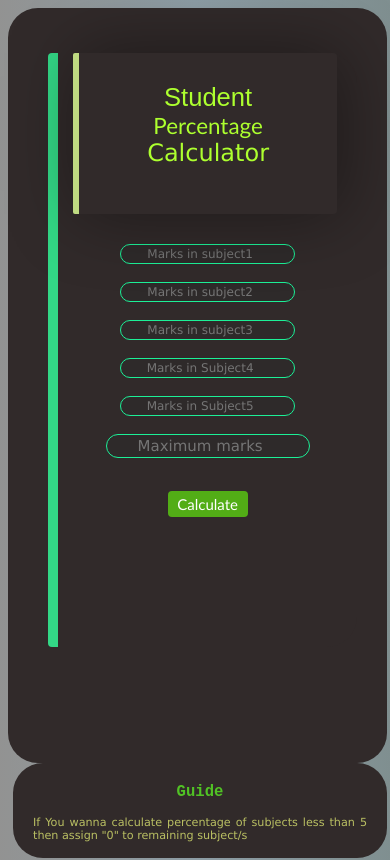
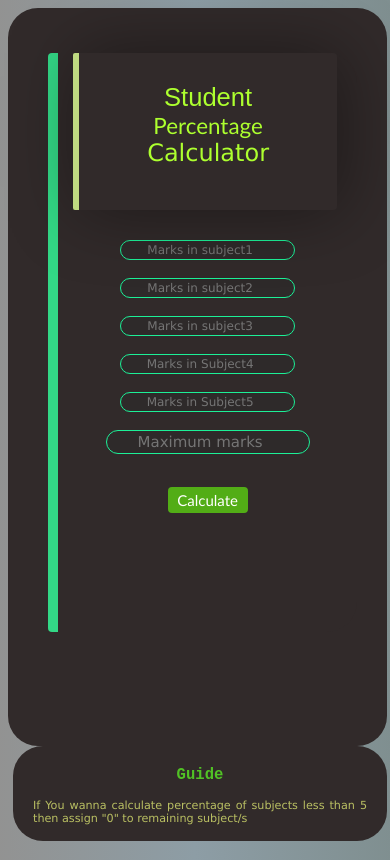
Before and after one commit to Shvm17/Basic_Calculator_HTML_CSS_JS, a plain HTML site: page index.html in a window 390 px wide. Drawn offline with Linux system fonts and the light colour scheme.

Commit message:
Update index.html

```diff
--- a/index.html
+++ b/index.html
@@ -201,7 +201,7 @@
             }
             #big-container{
                 width: 80%;
-                height: 80%;
+                height: 78%;
                 /* border-left: 6px solid oldlace; */
                 /* display: block; */
             }
```
